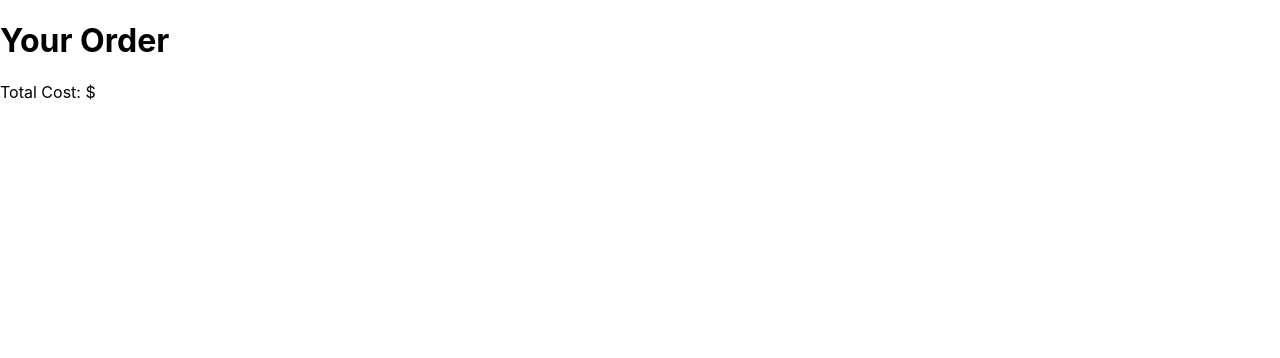
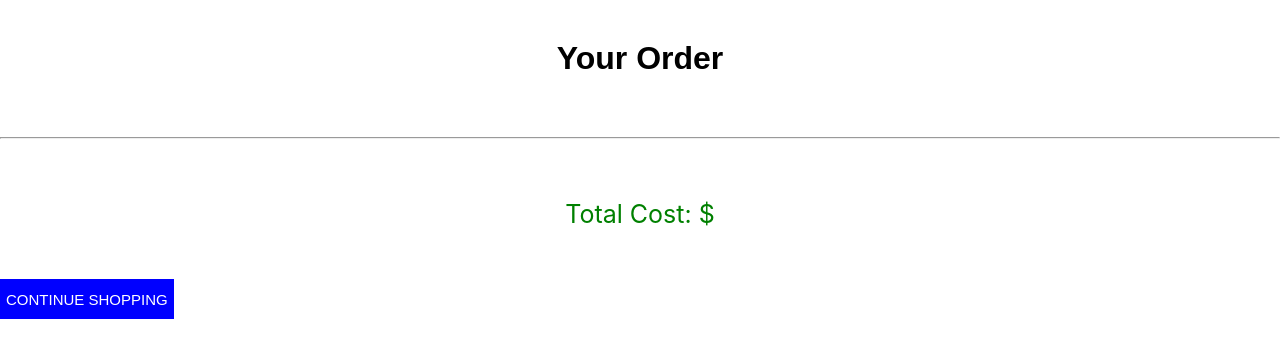
Before and after one commit to selimabdelmonsef/Gebhaly_Project, a React (Create React App) app: page /cart in a window 1280 px wide. Shown: the top 358 px of the page. Built offline with nearby package versions, Linux system fonts and the light colour scheme.

Commit message:
fixed web style for landing page

```diff
--- a/src/components/product_list_component/product_list_component.module.css
+++ b/src/components/product_list_component/product_list_component.module.css
@@ -7,7 +7,6 @@
     display: flex;
     font-size: 11px;
     margin: 25px;
-    /* place-content: center; */
 }
 .products_style{
     margin-left: 55px;
@@ -29,3 +28,29 @@
     margin-top: 20px;
     cursor: pointer;
 }
+@media only screen and (min-width:768px){
+    .product_lists_container{
+        margin: 45px;
+    }
+    .productNameStyle{
+        inline-size: unset;
+        font-size: 20px;
+        left: 42px;
+    }
+    .products_style{
+        margin-left: 26%;
+    font-size: 21px;
+    }
+    /* .productImage{
+        width: auto;
+        height: 62px;
+        margin-left: 47px;
+        float: right;
+        width: 65px;
+    } */
+    .addToCartBtn{
+        position: absolute;
+        margin-top: 65px;
+        right: 70px;
+    }
+}
--- a/src/pages/cart_page/cart_page.js
+++ b/src/pages/cart_page/cart_page.js
@@ -4,14 +4,15 @@ import { connect } from "react-redux";
 import { _GetCartData } from "../../redux/redux-actions/cartData_actions";
 
 class CartPage extends React.Component {
-    componentDidMount(){
+    componentDidMount() {
         console.log(this.props.cartData);
 
     }
     render() {
         return (
             <div>
-                <h1>Your Order</h1>
+                <h1 className={styles.yourOrder}>Your Order</h1>
+                <hr />
                 {this.props.cartData?.data?.map((element, index) => {
                     return <div>
                         <div className={styles.product_lists_container}>
@@ -25,7 +26,8 @@ class CartPage extends React.Component {
                         <hr />
                     </div>
                 })}
-                        <div>Total Cost: {this.props.cartData.totalOrder}$</div>
+                <div className={styles.totalCost}>Total Cost: {this.props.cartData.totalOrder}$</div>
+                <button onClick={() => this.props.history.push("/")} className={styles.continueShopping}>CONTINUE SHOPPING</button>
             </div>
         )
     }
--- a/src/pages/cart_page/cart_page.module.css
+++ b/src/pages/cart_page/cart_page.module.css
@@ -11,6 +11,8 @@
 }
 .products_style{
     margin-left: 55px;
+    font-size: 15px;
+    color: green;
 }
 .productNameStyle{
     position: absolute;
@@ -29,3 +31,24 @@
     margin-top: 50px;
     cursor: pointer;
 }
+.yourOrder{
+    text-align: center;
+    margin-bottom: 60px;
+    font-family: fantasy;
+    margin-top: 40px;
+}
+.totalCost{
+    text-align: center;
+    margin-top: 60px;
+    font-size: 25px;
+    color: green;
+}
+.continueShopping{
+    height: 40px;
+    font-size: 15px;
+    background-color: blue;
+    border: none;
+    color: white;
+    margin-top: 50px;
+    cursor: pointer;
+}
--- a/src/pages/landing_page/landing_page.module.css
+++ b/src/pages/landing_page/landing_page.module.css
@@ -14,9 +14,6 @@
     font-size: 11px;
     margin-left: 7px;
 }
-/* h6 {
-    margin-left: 20px;
-  } */
   .listingsStyle{
       margin-left: 40px;
   }
@@ -28,4 +25,11 @@
     .productsParag{
         margin-top: 100px;
     }
+    .productListings{
+        font-size: 30px;
+        margin-left: 43px;
+    }
+    .listingsStyle{
+        margin-left: 20%;
+    }
 }
```
Lines whose indentation alone changed are shown as unchanged.
